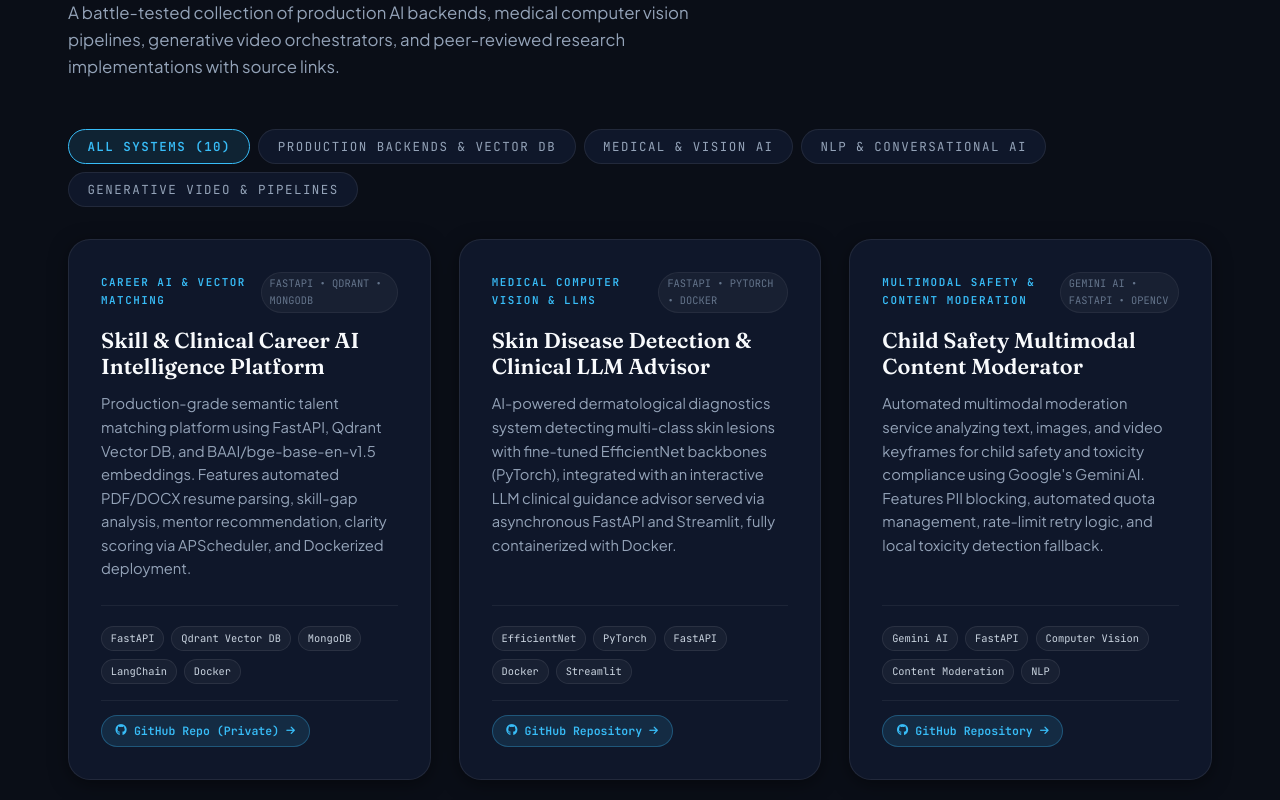
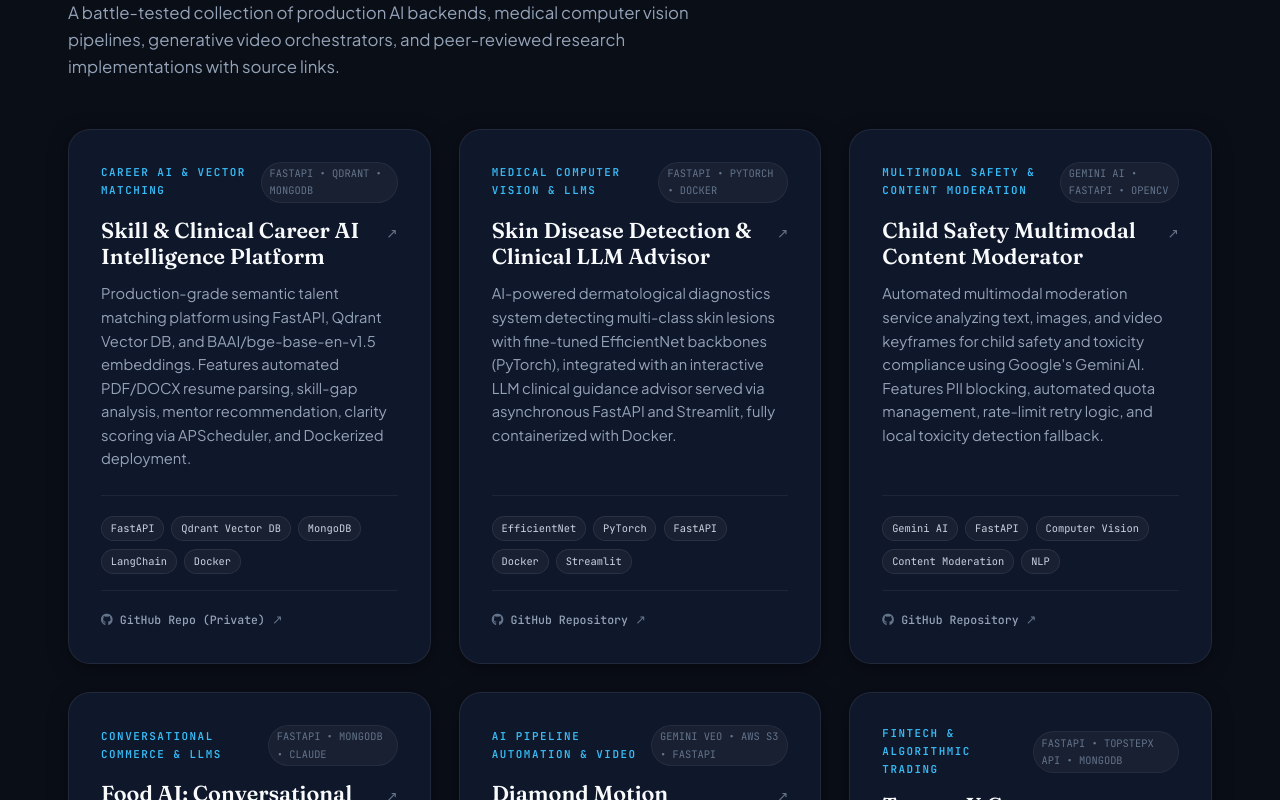
Before and after one commit to Aritra232/Aritra_Portfolio, a Next.js app: page / in a window 1280 px wide. Shown: the part 9740-10540 px from the top of the page. Built offline with nearby package versions, Linux system fonts and the light colour scheme.

Commit message:
style: removed filter buttons and converted project links to clean inline links without buttons

```diff
--- a/app/globals.css
+++ b/app/globals.css
@@ -1246,36 +1246,70 @@ a {
   border-top: 1px solid var(--border-divider);
 }
 
-.project-link-btn {
+.project-title-link {
+  color: inherit;
+  text-decoration: none;
   display: inline-flex;
+  align-items: baseline;
+  gap: 0.35rem;
+  transition: color var(--transition-fast);
+}
+
+.project-title-link:hover {
+  color: var(--accent-cyan);
+}
+
+.project-title-arrow {
+  font-family: var(--font-mono);
+  font-size: 0.85rem;
+  font-weight: 400;
+  color: var(--text-dim);
+  transition: all var(--transition-fast);
+}
+
+.project-title-link:hover .project-title-arrow {
+  color: var(--accent-cyan);
+  transform: translate(2px, -2px);
+}
+
+.project-text-link {
+  display: inline-flex;
   align-items: center;
   gap: 0.45rem;
   font-family: var(--font-mono);
   font-size: 0.72rem;
-  font-weight: 600;
-  color: var(--accent-cyan);
-  background: var(--accent-cyan-soft);
-  border: 1px solid var(--accent-cyan-border);
-  padding: 0.35rem 0.85rem;
-  border-radius: var(--radius-full);
-  transition: all var(--transition-fast);
+  font-weight: 500;
+  color: var(--text-muted);
   text-decoration: none;
-}
-
-.project-link-btn:hover {
-  background: var(--accent-cyan);
-  color: #0a0e17;
-  transform: translateY(-2px);
-  box-shadow: 0 4px 12px rgba(56, 189, 248, 0.25);
-}
-
-.project-link-arrow {
-  font-size: 0.62rem;
+  background: transparent;
+  border: none;
+  padding: 0;
+  transition: color var(--transition-fast);
+}
+
+.project-text-link:hover {
+  color: var(--accent-cyan);
+}
+
+.project-text-link i {
+  font-size: 0.75rem;
+  color: var(--text-dim);
+  transition: color var(--transition-fast);
+}
+
+.project-text-link:hover i {
+  color: var(--accent-cyan);
+}
+
+.project-arrow-icon {
+  font-size: 0.8rem;
   transition: transform var(--transition-fast);
-}
-
-.project-link-btn:hover .project-link-arrow {
-  transform: translateX(3px);
+  color: var(--text-dim);
+}
+
+.project-text-link:hover .project-arrow-icon {
+  transform: translate(2px, -2px);
+  color: var(--accent-cyan);
 }
 
 /* ==========================================================================
--- a/components/ProjectCard.tsx
+++ b/components/ProjectCard.tsx
@@ -15,7 +15,21 @@ export const ProjectCard: React.FC<ProjectCardProps> = ({ project }) => {
           <span className="project-cat-mono">{project.category}</span>
           <span className="project-badge-pill">{project.badge}</span>
         </div>
-        <h3 className="project-card-h3">{project.title}</h3>
+        <h3 className="project-card-h3">
+          {project.linkUrl ? (
+            <a
+              href={project.linkUrl}
+              target="_blank"
+              rel="noopener noreferrer"
+              className="project-title-link"
+            >
+              {project.title}
+              <span className="project-title-arrow">↗</span>
+            </a>
+          ) : (
+            project.title
+          )}
+        </h3>
         <p className="project-card-p">{project.description}</p>
       </div>
 
@@ -28,18 +42,20 @@ export const ProjectCard: React.FC<ProjectCardProps> = ({ project }) => {
           ))}
         </div>
 
+        {project.linkUrl && (
           <div className="project-action-strip">
             <a
               href={project.linkUrl}
               target="_blank"
               rel="noopener noreferrer"
-            className="project-link-btn"
+              className="project-text-link"
             >
               <i className={isGithub ? "fa-brands fa-github" : "fa-solid fa-arrow-up-right-from-square"}></i>
               <span>{project.linkLabel}</span>
-            <i className="fa-solid fa-arrow-right project-link-arrow"></i>
+              <span className="project-arrow-icon">↗</span>
             </a>
           </div>
+        )}
       </div>
     </div>
   );
--- a/components/Projects.tsx
+++ b/components/Projects.tsx
@@ -1,17 +1,8 @@
-"use client";
-
-import React, { useState } from "react";
+import React from "react";
 import { projectsData } from "@/data/projects";
 import { ProjectCard } from "./ProjectCard";
 
 export const Projects: React.FC = () => {
-  const [filter, setFilter] = useState<string>("all");
-
-  const filteredProjects =
-    filter === "all"
-      ? projectsData
-      : projectsData.filter((p) => p.filterCategory === filter);
-
   return (
     <section className="section" id="projects">
       <div className="container">
@@ -26,42 +17,8 @@ export const Projects: React.FC = () => {
           A battle-tested collection of production AI backends, medical computer vision pipelines, generative video orchestrators, and peer-reviewed research implementations with source links.
         </p>
 
-        {/* Filter Navigation */}
-        <div className="pub-filter-strip" style={{ marginBottom: "2rem" }}>
-          <button
-            className={`pub-pill-tab ${filter === "all" ? "active" : ""}`}
-            onClick={() => setFilter("all")}
-          >
-            All Systems ({projectsData.length})
-          </button>
-          <button
-            className={`pub-pill-tab ${filter === "production" ? "active" : ""}`}
-            onClick={() => setFilter("production")}
-          >
-            Production Backends &amp; Vector DB
-          </button>
-          <button
-            className={`pub-pill-tab ${filter === "vision" ? "active" : ""}`}
-            onClick={() => setFilter("vision")}
-          >
-            Medical &amp; Vision AI
-          </button>
-          <button
-            className={`pub-pill-tab ${filter === "nlp" ? "active" : ""}`}
-            onClick={() => setFilter("nlp")}
-          >
-            NLP &amp; Conversational AI
-          </button>
-          <button
-            className={`pub-pill-tab ${filter === "automation" ? "active" : ""}`}
-            onClick={() => setFilter("automation")}
-          >
-            Generative Video &amp; Pipelines
-          </button>
-        </div>
-
         <div className="projects-editorial-grid">
-          {filteredProjects.map((project) => (
+          {projectsData.map((project) => (
             <ProjectCard key={project.id} project={project} />
           ))}
         </div>
```
Lines whose indentation alone changed are shown as unchanged.
